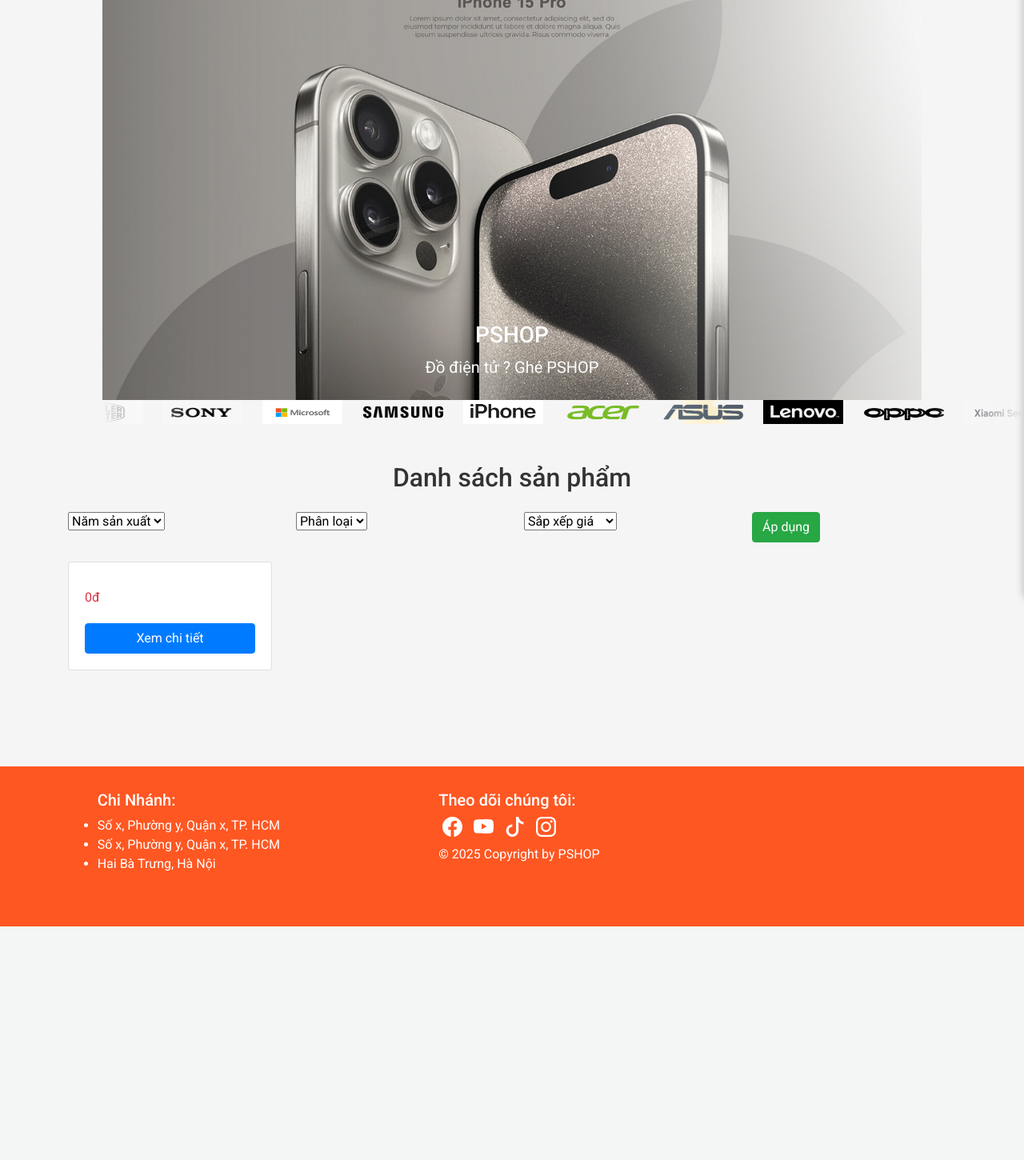
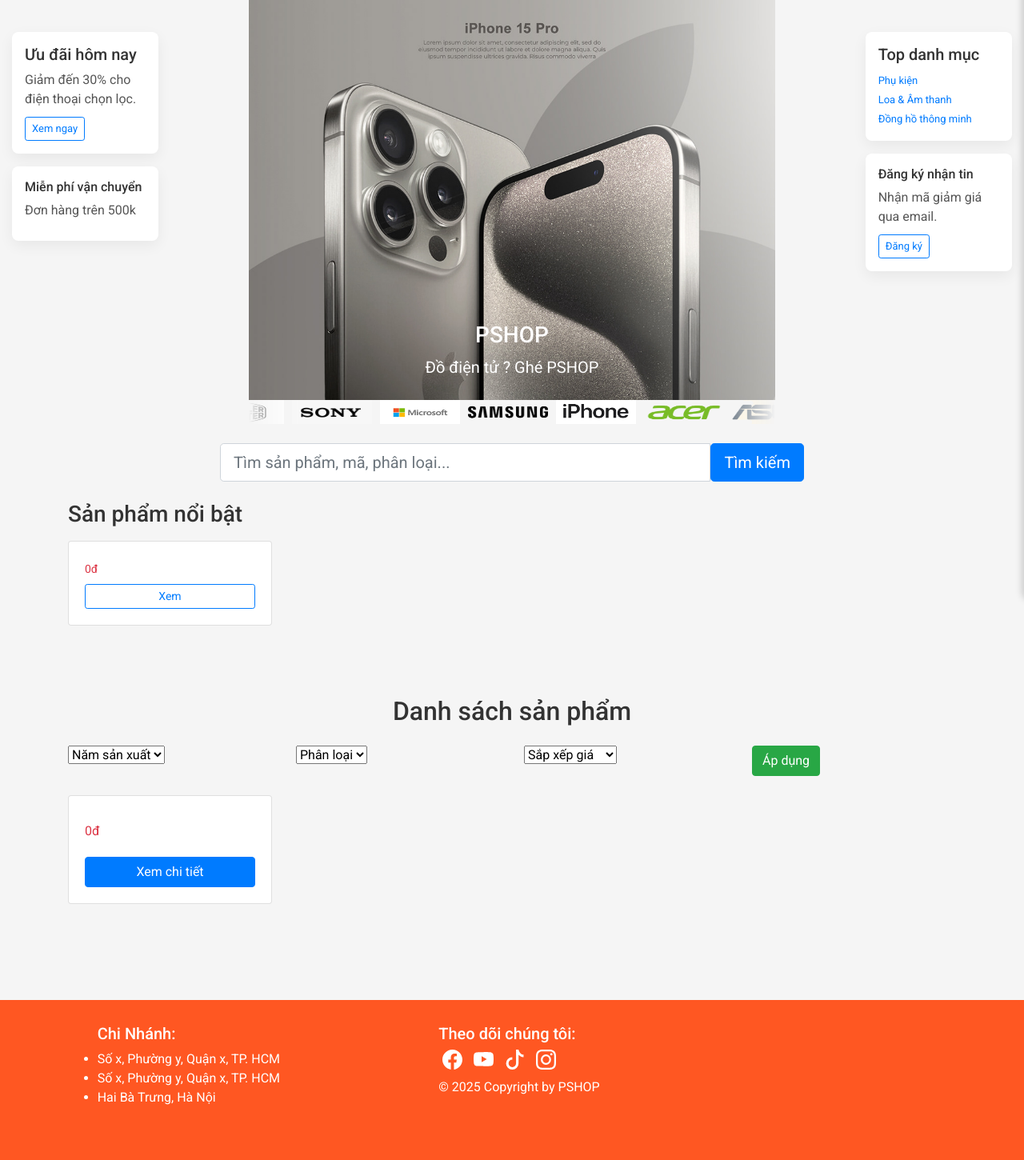
Before and after one commit to tda234574534243/sell-shop-SPU, a PHP site: page / in a window 1280 px wide. Shown: the part 50-1500 px from the top of the page at 80% size. Before the commit the page ends 1208 px from the top, so only its background shows below. Run offline with PHP 8.4, Linux system fonts and the light colour scheme; tables that the repository leaves empty or names only in its code hold one stand-in row (values such as "Sample post"); data that the repository does not hold is empty; some libraries are stand-ins or nearby versions.

Commit message:
Update UI

```diff
--- a/controller/c_signIn.php
+++ b/controller/c_signIn.php
@@ -43,6 +43,8 @@ if ($result && $result->num_rows > 0) {
         $_SESSION['user_id'] = $account["MaTK"];
         $_SESSION['username'] =  $account['TenTK'];
         $_SESSION['levelID'] = $account['LevelID'];
+        // show welcome banner on next page load (homepage)
+        $_SESSION['show_welcome_banner'] = true;
 
         // Always redirect to the public site home. Admins can access the admin panel from the site.
         $_SESSION['toast'] = [
--- a/index.php
+++ b/index.php
@@ -1,6 +1,32 @@
 <?php include('template/head.php') ?>
 <?php include('template/header.php') ?>
 <?php include('template/toastMess.php') ?>
+<?php
+    if (session_status() == PHP_SESSION_NONE) session_start();
+    $showBanner = false;
+    if (!empty($_SESSION['show_welcome_banner'])) {
+        $showBanner = true;
+        // unset so it only shows once after login
+        unset($_SESSION['show_welcome_banner']);
+    }
+?>
+<div class="container-fluid">
+    <div class="row gx-4">
+        <aside class="col-lg-2 d-none d-lg-block">
+            <div class="side-promo">
+                <div class="promo-card">
+                    <h5>Ưu đãi hôm nay</h5>
+                    <p>Giảm đến 30% cho điện thoại chọn lọc.</p>
+                    <a href="searchProduct.php?query=điện+thoại" class="btn btn-sm btn-outline-primary">Xem ngay</a>
+                </div>
+                <div class="promo-card mt-3">
+                    <h6>Miễn phí vận chuyển</h6>
+                    <p>Đơn hàng trên 500k</p>
+                </div>
+            </div>
+        </aside>
+
+        <main class="col-12 col-lg-8">
             <div class="main__container">
                 <div class="container__banner">
                     <div class="banner__inner">
@@ -14,7 +40,7 @@
                     </div>
                 </div>
 
-    <main>
+                <div>
                     <div class="slider" style="
                         --width: 100px;
                         --height: 50px;
@@ -33,8 +59,90 @@
                             <div class="item" style="--position: 10"><img src="./media/image/Slider/slider1_10.png" alt=""></div>
                         </div>
                     </div>
+                </div>
+            </div>
         </main>
+
+        <aside class="col-lg-2 d-none d-lg-block">
+            <div class="side-promo">
+                <div class="promo-card">
+                    <h5>Top danh mục</h5>
+                    <ul class="list-unstyled mb-0">
+                        <li><a href="searchProduct.php?query=phukien">Phụ kiện</a></li>
+                        <li><a href="searchProduct.php?query=loa">Loa &amp; Âm thanh</a></li>
+                        <li><a href="searchProduct.php?query=smartwatch">Đồng hồ thông minh</a></li>
+                    </ul>
                 </div>
-<?php $sql = "SELECT * FROM products WHERE 1=1"?>
+                <div class="promo-card mt-3">
+                    <h6>Đăng ký nhận tin</h6>
+                    <p>Nhận mã giảm giá qua email.</p>
+                    <a href="signUp.php" class="btn btn-sm btn-outline-primary">Đăng ký</a>
+                </div>
+            </div>
+        </aside>
+    </div>
+</div>
+<?php if ($showBanner): ?>
+    <div id="welcome-banner" style="position:fixed;inset:0;display:flex;align-items:center;justify-content:center;z-index:1050;">
+        <div style="background:#fff;max-width:960px;width:92%;padding:24px;border-radius:8px;box-shadow:0 10px 30px rgba(0,0,0,.45);position:relative;z-index:1060;">
+            <button id="close-banner" style="position:absolute;right:12px;top:12px;border:none;background:transparent;font-size:28px;line-height:1;cursor:pointer;">×</button>
+            <div style="display:flex;gap:20px;align-items:center;">
+                <img src="media/image/Slider/slider1_1.png" alt="banner" style="width:260px;height:260px;object-fit:cover;border-radius:6px;">
+                <div>
+                    <h2 style="margin-top:0;">Chào mừng, <?= htmlspecialchars($_SESSION['username'] ?? 'Khách') ?>!</h2>
+                    <p style="font-size:16px;color:#444;">Cảm ơn bạn đã đăng nhập. Xem ngay các ưu đãi và sản phẩm mới nhất của chúng tôi.</p>
+                    <div style="margin-top:12px;"><a href="index.php#" class="btn btn-primary">Khám phá</a></div>
+                </div>
+            </div>
+        </div>
+        <div id="banner-backdrop" style="position:fixed;inset:0;background:rgba(0,0,0,0.45);z-index:1055;"></div>
+    </div>
+    <script>
+        (function(){
+            var close = document.getElementById('close-banner');
+            if (close) close.addEventListener('click', function(){
+                var b = document.getElementById('welcome-banner'); if (b) b.style.display='none';
+            });
+        })();
+    </script>
+<?php endif; ?>
+<!-- Prominent search area -->
+<div class="container mt-4">
+    <div class="row justify-content-center">
+        <div class="col-md-8">
+            <form class="input-group" method="GET" action="searchProduct.php">
+                <input type="search" name="query" class="form-control form-control-lg" placeholder="Tìm sản phẩm, mã, phân loại..." required>
+                <button class="btn btn-primary btn-lg" type="submit">Tìm kiếm</button>
+            </form>
+        </div>
+    </div>
+</div>
+
+<!-- Popular products (top sold) -->
+<?php
+    $db = new M_database();
+    $db->setQuery("SELECT * FROM products ORDER BY Sold DESC LIMIT 8");
+    $popular = $db->excuteQuery();
+?>
+<?php if ($popular && $popular->num_rows > 0): ?>
+<div class="container py-4">
+    <h3 class="mb-3">Sản phẩm nổi bật</h3>
+    <div class="row">
+        <?php while ($p = $popular->fetch_assoc()): ?>
+            <div class="col-6 col-md-3 mb-3">
+                <div class="card h-100">
+                    <img src="<?= $p['ImageSP'] ?>" class="card-img-top" alt="<?= htmlspecialchars($p['TenSP']) ?>">
+                    <div class="card-body d-flex flex-column">
+                        <h6 class="card-title mb-1" style="font-size:14px"><?= htmlspecialchars($p['TenSP']) ?></h6>
+                        <p class="text-danger fw-bold mb-2" style="font-size:14px"><?= number_format($p['GiaTien'],0,',','.') ?>đ</p>
+                        <a href="product_detail.php?id=<?= $p['MaSP'] ?>" class="btn btn-sm btn-outline-primary mt-auto">Xem</a>
+                    </div>
+                </div>
+            </div>
+        <?php endwhile; ?>
+    </div>
+</div>
+<?php endif; ?>
+
 <?php include('template/productList.php'); ?>
 <?php include('template/footer.php') ?>
--- a/public/CSS/style.css
+++ b/public/CSS/style.css
@@ -290,4 +290,15 @@ main{
 .star-rating { font-size: 24px; color: #d1d5db; cursor: pointer; user-select: none; }
 .star-rating .star { padding: 0 4px; }
 .star-rating .star.filled { color: #f39c12; }
+
+/* Side promo styles */
+.side-promo { position: sticky; top: 90px; }
+.promo-card { background: #fff; padding: 16px; border-radius: 8px; box-shadow: 0 6px 18px rgba(0,0,0,0.06); }
+.promo-card h5, .promo-card h6 { margin: 0 0 8px 0; }
+.promo-card p { margin: 0 0 10px 0; color: #555; }
+.promo-card a { font-size: 13px; }
+
+@media (max-width: 991px) {
+  .side-promo { display: none; }
+}
 /* -----------------end toastMess--------------------- */
```
Lines whose indentation alone changed are shown as unchanged.
